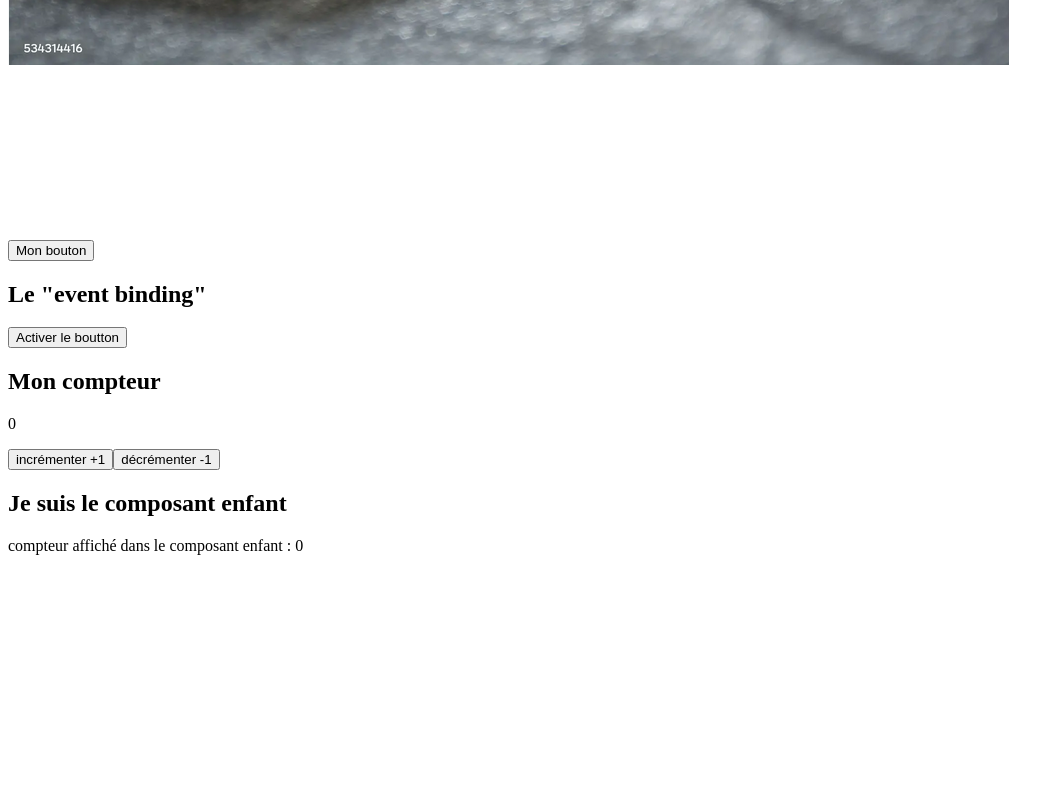
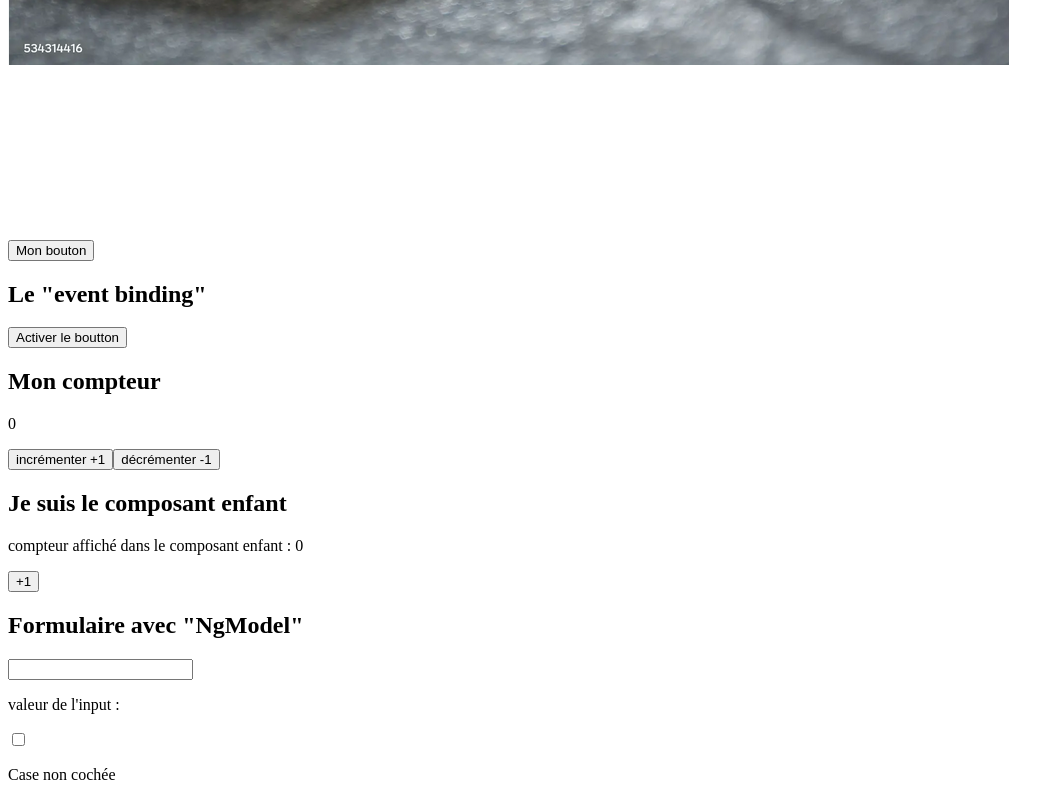
Before and after one commit to kevinLabarre/20250616_angular, an Angular app: page / in a window 1280 px wide. Shown: the part 3163-3963 px from the top of the page, without its empty margins (0-1064 px from the left). Before the commit the page ends 3734 px from the top, so only its background shows below. Built offline with nearby package versions, Linux system fonts and the light colour scheme.

Commit message:
ajout exemple @Output (passage données enfant vers parent) , exemple input et ngModel

```diff
--- a/src/app/app.component.html
+++ b/src/app/app.component.html
@@ -17,3 +17,6 @@
 
 <!-- Composant: Exemple compteur / exemple sur le 'entrée des composants' -->
 <app-count />
+
+<!-- Composant: Formulaire avec "ngModel" -->
+<app-input />
--- a/src/app/app.component.ts
+++ b/src/app/app.component.ts
@@ -5,10 +5,11 @@
 import { DirecticeForComponent } from "./components/directice-for/directice-for.component";
 import { PropertyBindingAndEventBindingComponent } from "./components/property-binding-and-event-binding/property-binding-and-event-binding.component";
 import { CountComponent } from "./components/count/count.component";
+import { InputComponent } from "./components/input/input.component";
 
 @Component({
   selector: 'app-root',
-  imports: [DirectiveIfComponent, DirecticeForComponent, PropertyBindingAndEventBindingComponent, CountComponent],
+  imports: [DirectiveIfComponent, DirecticeForComponent, PropertyBindingAndEventBindingComponent, CountComponent, InputComponent],
   // template: `
   //   <section>
   //     <h1>Bienvenue sur mon application angular !</h1>
--- a/src/app/components/count-children/count-children.component.html
+++ b/src/app/components/count-children/count-children.component.html
@@ -1,4 +1,5 @@
 <section>
   <h1>Je suis le composant enfant </h1>
   <p>compteur affiché dans le composant enfant : {{countChildren}}</p>
+  <button (click)="increment()"> +1</button>
 </section>
--- a/src/app/components/count-children/count-children.component.ts
+++ b/src/app/components/count-children/count-children.component.ts
@@ -1,4 +1,4 @@
-import { Component, Input } from '@angular/core';
+import { Component, EventEmitter, Input, Output } from '@angular/core';
 
 @Component({
   selector: 'app-count-children',
@@ -10,4 +10,16 @@
 
   @Input({ required: true }) countChildren!: number
 
+  // Pour faire passer une donnée de enfant vers parent, le parent doit faire passe une fonction
+  // C'est en déclenchant cette fonction, que le composant enfant fait passé une donnée vers le parent
+  @Output() countChange: EventEmitter<number> = new EventEmitter();
+
+
+  increment() {
+    this.countChildren++
+
+    // Déclenche la fonction passée par le parent
+    this.countChange.emit(this.countChildren)
+  }
+
 }
--- a/src/app/components/count/count.component.html
+++ b/src/app/components/count/count.component.html
@@ -4,4 +4,5 @@
   <button (click)="handleIncrement()">incrémenter +1</button>
   <button (click)="handleDecrement()">décrémenter -1</button>
 </section>
-<app-count-children [countChildren]="count" />
+
+<app-count-children [countChildren]="count" (countChange)="countChange($event)" />
--- a/src/app/components/count/count.component.ts
+++ b/src/app/components/count/count.component.ts
@@ -22,4 +22,8 @@
     this.count--;
   }
 
+  countChange(newCount: number) {
+    this.count = newCount
+  }
+
 }
--- /dev/null
+++ b/src/app/components/input/input.component.html
@@ -0,0 +1,16 @@
+<section>
+  <h1>Formulaire avec "NgModel"</h1>
+
+  <input type="text" [(ngModel)]="inputValue" (ngModelChange)="handleChange()" />
+
+  <p>valeur de l'input : {{inputValue}}</p>
+
+  <input type="checkbox" [(ngModel)]="checkValue" />
+
+  @if(checkValue){
+  <p>Case cochée</p>
+  } @else {
+  <p>Case non cochée</p>
+  }
+
+</section>
--- /dev/null
+++ b/src/app/components/input/input.component.ts
@@ -0,0 +1,20 @@
+import { Component } from '@angular/core';
+import { FormsModule } from '@angular/forms'
+
+@Component({
+  selector: 'app-input',
+  imports: [FormsModule],
+  templateUrl: './input.component.html',
+  styleUrl: './input.component.css'
+})
+export class InputComponent {
+
+  inputValue: string = "";
+  checkValue: boolean = false;
+
+  handleChange() {
+    console.log(this.inputValue)
+  }
+
+
+}
```
Also changed, not shown: src/app/components/input/input.component.css (added), 1 other file (tests, documents, lock files or other folders).
